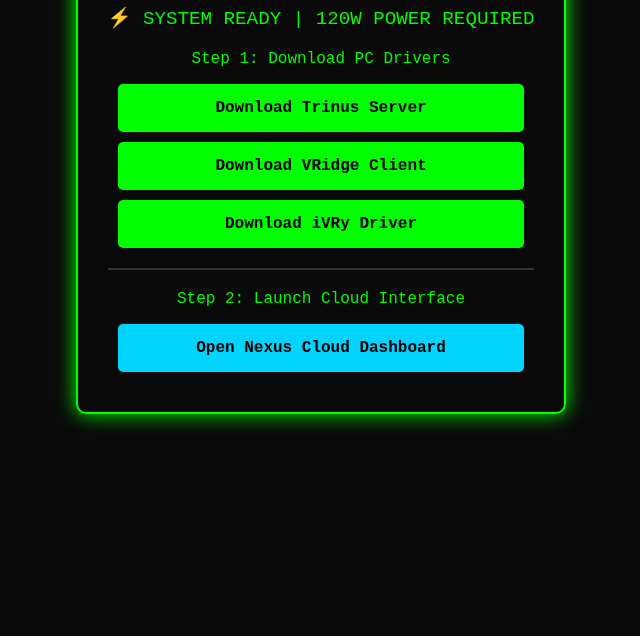
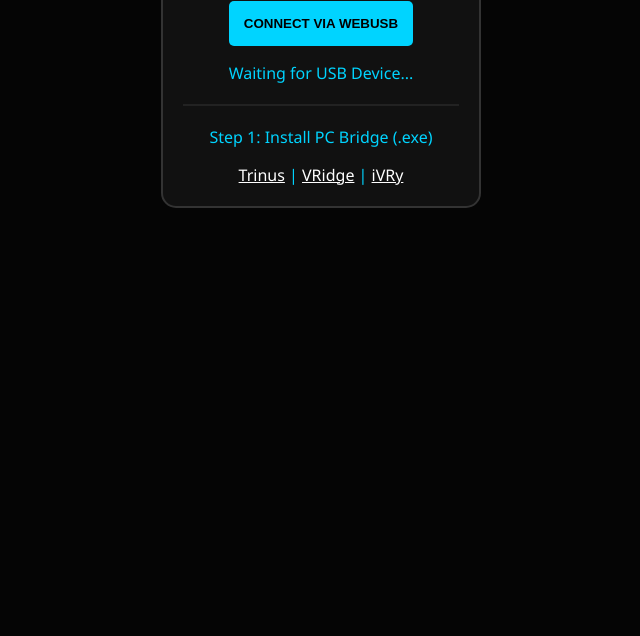
Before and after one commit to isiguzoflorence521-gif/Nexus-Cloud-VR, a plain HTML site: page index.html in a window 1280 px wide. Shown: the part 164-800 px from the top of the page, without its empty margins (319-959 px from the left). Drawn offline with Linux system fonts and the light colour scheme.

Commit message:
Update index.html

```diff
--- a/index.html
+++ b/index.html
@@ -2,33 +2,45 @@
 <html lang="en">
 <head>
     <meta charset="UTF-8">
-    <meta name="viewport" content="width=device-width, initial-scale=1.0">
-    <title>Nexus Cloud VR - Dashboard</title>
+    <title>Nexus Cloud VR | 120W Docking Dashboard</title>
     <style>
-        body { background: #0a0a0a; color: #00ff00; font-family: 'Courier New', monospace; text-align: center; padding: 50px; }
-        .container { border: 2px solid #00ff00; padding: 30px; display: inline-block; border-radius: 10px; box-shadow: 0 0 20px #00ff00; }
-        .download-btn { display: block; background: #00ff00; color: #000; padding: 15px 25px; margin: 10px; text-decoration: none; font-weight: bold; border-radius: 5px; transition: 0.3s; }
-        .download-btn:hover { background: #fff; box-shadow: 0 0 15px #fff; }
-        .status { margin-bottom: 20px; font-size: 1.2em; }
+        body { background: #050505; color: #00d4ff; font-family: 'Segoe UI', sans-serif; text-align: center; padding: 20px; }
+        .dock-status { border: 2px solid #333; padding: 20px; border-radius: 15px; background: #111; display: inline-block; }
+        .usb-btn { background: #00d4ff; color: #000; padding: 15px; border: none; border-radius: 5px; font-weight: bold; cursor: pointer; }
+        .pwr-alert { color: #ffcc00; font-size: 0.9em; margin-bottom: 10px; }
     </style>
 </head>
 <body>
-    <div class="container">
+    <div class="dock-status">
         <h1>NEXUS CLOUD VR</h1>
-        <div class="status">⚡ SYSTEM READY | 120W POWER REQUIRED</div>
+        <p class="pwr-alert">⚡ 120W HDMI DOCK DETECTED</p>
 
-        <!-- STEP 1: PC CLIENTS (Hosted on GitHub Releases) -->
-        <p>Step 1: Download PC Drivers</p>
-        <!-- Replace USER/REPO with your actual GitHub info -->
-        <a href="https://github.com" class="download-btn">Download Trinus Server</a>
-        <a href="https://github.com" class="download-btn">Download VRidge Client</a>
-        <a href="https://github.com" class="download-btn">Download iVRy Driver</a>
+        <!-- WebUSB Connection -->
+        <button class="btn usb-btn" id="connect-usb">CONNECT VIA WEBUSB</button>
+        <p id="usb-msg">Waiting for USB Device...</p>
 
-        <hr style="border: 1px solid #333; margin: 20px 0;">
+        <hr style="border: 0.5px solid #222; margin: 20px 0;">
 
-        <!-- STEP 2: LAUNCH DASHBOARD -->
-        <p>Step 2: Launch Cloud Interface</p>
-        <a href="https://script.google.com" class="download-btn" style="background: #00d4ff;">Open Nexus Cloud Dashboard</a>
+        <!-- EXE DOWNLOADS FROM GITHUB RELEASES -->
+        <p>Step 1: Install PC Bridge (.exe)</p>
+        <a href="https://github.com" style="color:#fff;">Trinus</a> |
+        <a href="https://github.com" style="color:#fff;">VRidge</a> |
+        <a href="https://github.com" style="color:#fff;">iVRy</a>
     </div>
+
+    <script>
+        // WebUSB API Implementation
+        document.getElementById('connect-usb').addEventListener('click', async () => {
+            try {
+                const device = await navigator.usb.requestDevice({ filters: [] });
+                await device.open();
+                await device.selectConfiguration(1);
+                await device.claimInterface(0);
+                document.getElementById('usb-msg').innerText = "Connected to: " + device.productName;
+            } catch (err) {
+                document.getElementById('usb-msg').innerText = "USB Error: " + err;
+            }
+        });
+    </script>
 </body>
 </html>
```
